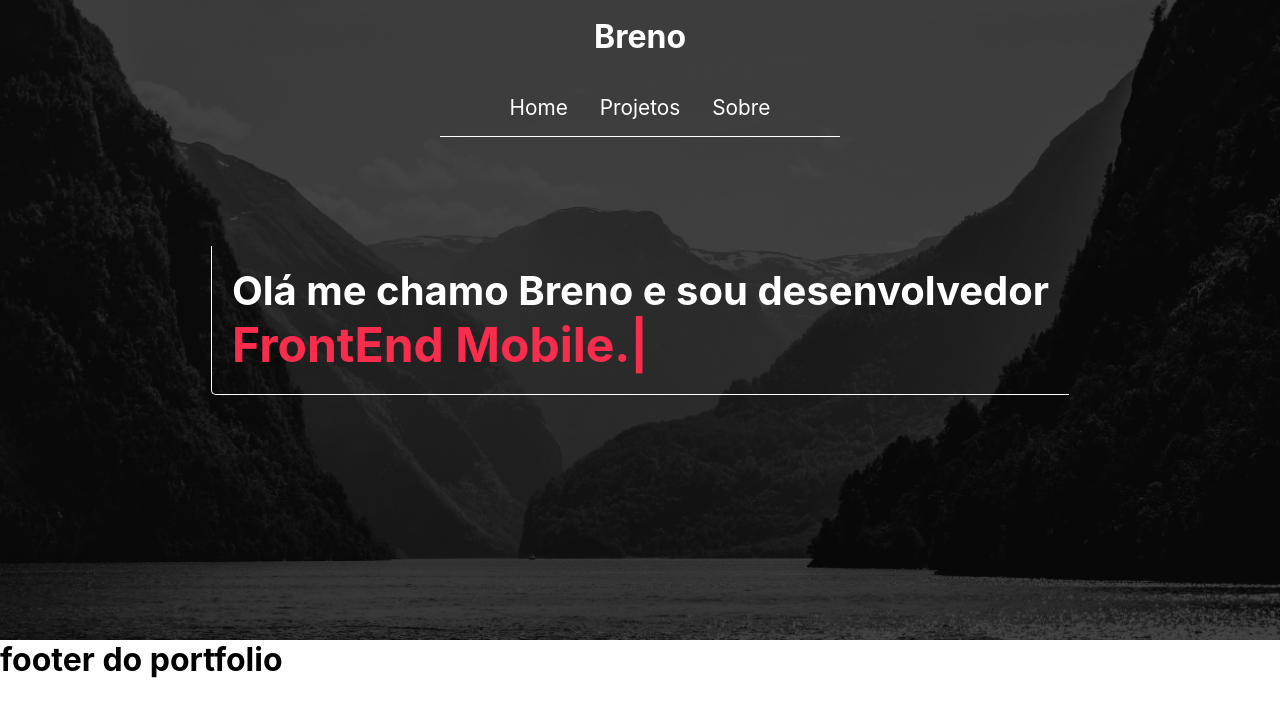
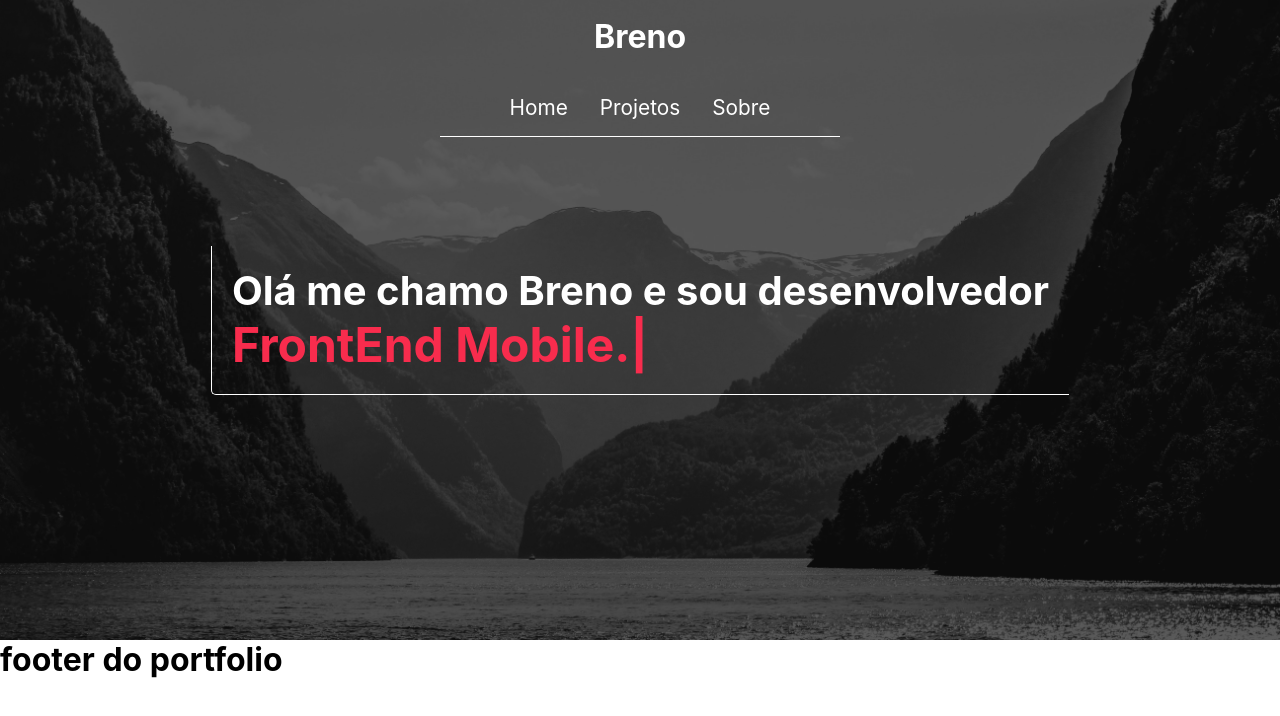
Before and after one commit to brenooliveiranascimento/Breno-portfolio, a Next.js app: page / in a window 1280 px wide. Shown: the top 716 px of the page. Built offline with nearby package versions, Linux system fonts and the light colour scheme.

Commit message:
add lines

```diff
--- a/src/Components/Header/Header.module.scss
+++ b/src/Components/Header/Header.module.scss
@@ -32,9 +32,9 @@
 }
 
 .divisor {
-  // border: 1px solid white;
+  // border-left: 1px solid white;
   height: 80%;
-  margin-top: 0.5rem;
+  margin-top: 0.8rem;
 }
 
 .bottom_divisor {
--- a/src/Components/Hero/hero.module.scss
+++ b/src/Components/Hero/hero.module.scss
@@ -13,7 +13,7 @@
   width: 100%;
   height: 80vh;
   z-index: 1;
-  background-color: rgba(0,0,0,0.7);
+  background-color: rgba(0,0,0,0.6);
   align-items: center;
   justify-content: center;
 }
```
